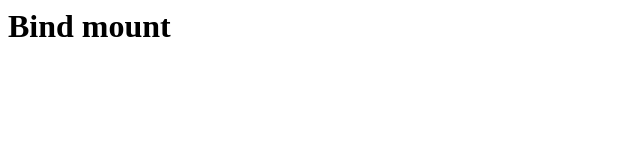
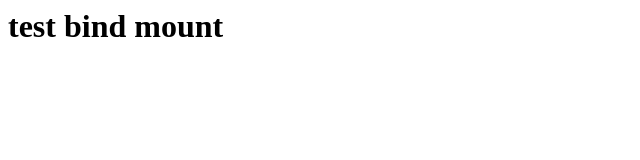
Before and after one commit to LucasVanni/full-cycle, a plain HTML site: page docker/my_nginx_html/index.html in a window 1280 px wide. Shown: the whole page, without its empty margins (0-640 px from the left). Drawn offline with Linux system fonts and the light colour scheme.

Commit message:
feat: revision docker-develop-course

```diff
--- a/docker/my_nginx_html/index.html
+++ b/docker/my_nginx_html/index.html
@@ -1 +1 @@
-<h1>Bind mount</h1>
+<h1>test bind mount</h1>
```
Also changed, not shown: 6 other files.
